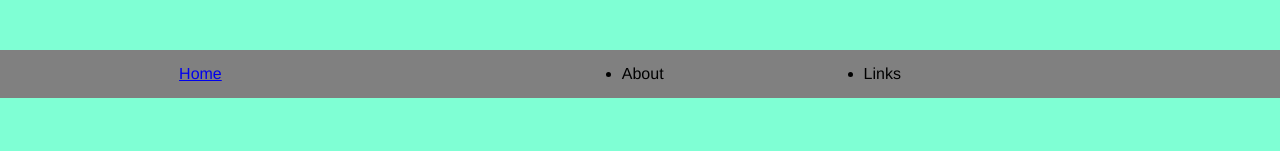
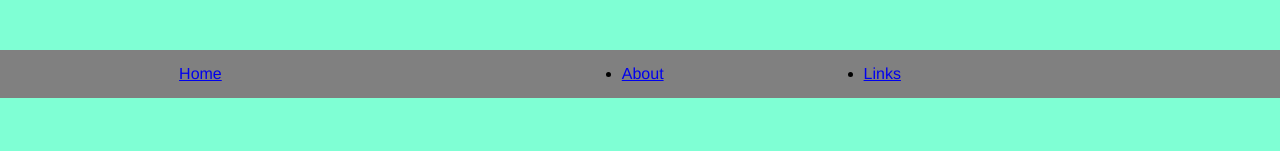
Before and after one commit to keoshaug/flatironFrontEndPhase2ReactProject, a React (Vite) app: page / in a window 1280 px wide. Shown: the top 151 px of the page. Built offline with nearby package versions, Linux system fonts and the light colour scheme; data requests are answered from the project's data file.

Commit message:
fixing About and Links links on navbar

```diff
--- a/src/components/Navbar.jsx
+++ b/src/components/Navbar.jsx
@@ -1,15 +1,16 @@
 import React from 'react';
 import "./Navbar.css";
+import { Link } from 'react-router-dom';
 
 
-function CustomLink({href, children,...props}) {
+function CustomLink({to, children,...props}){
   const path = window.location.pathname
 
     return(
 
-        <li className={path === href ? "active" : ""}>
-            <a hreft={href} {...props}>{children}</a>
-            </li>
+        <li className={path === to ? "active" : ""}>
+        <Link to={to} {...props}>{children}</Link>
+        </li>
     )
 }
 
@@ -19,15 +20,15 @@ const Navbar = () => {
   return (
     <>
     <nav className='navBar'>
-        <a href='./Header'>Home</a>
+        <Link to='./Header'>Home</Link>
         <ul className='nav-ul'>
             <div className='nav-li'>
             </div>
             <div className='nav-li'>
-            <CustomLink  href='./About'>About</CustomLink>
+            <CustomLink to='./About'>About</CustomLink>
             </div>
             <div className='nav-li'>
-            <CustomLink href='./Links'>Links</CustomLink>
+            <CustomLink to='./Links'>Links</CustomLink>
             </div>
         </ul>
     </nav>
```
